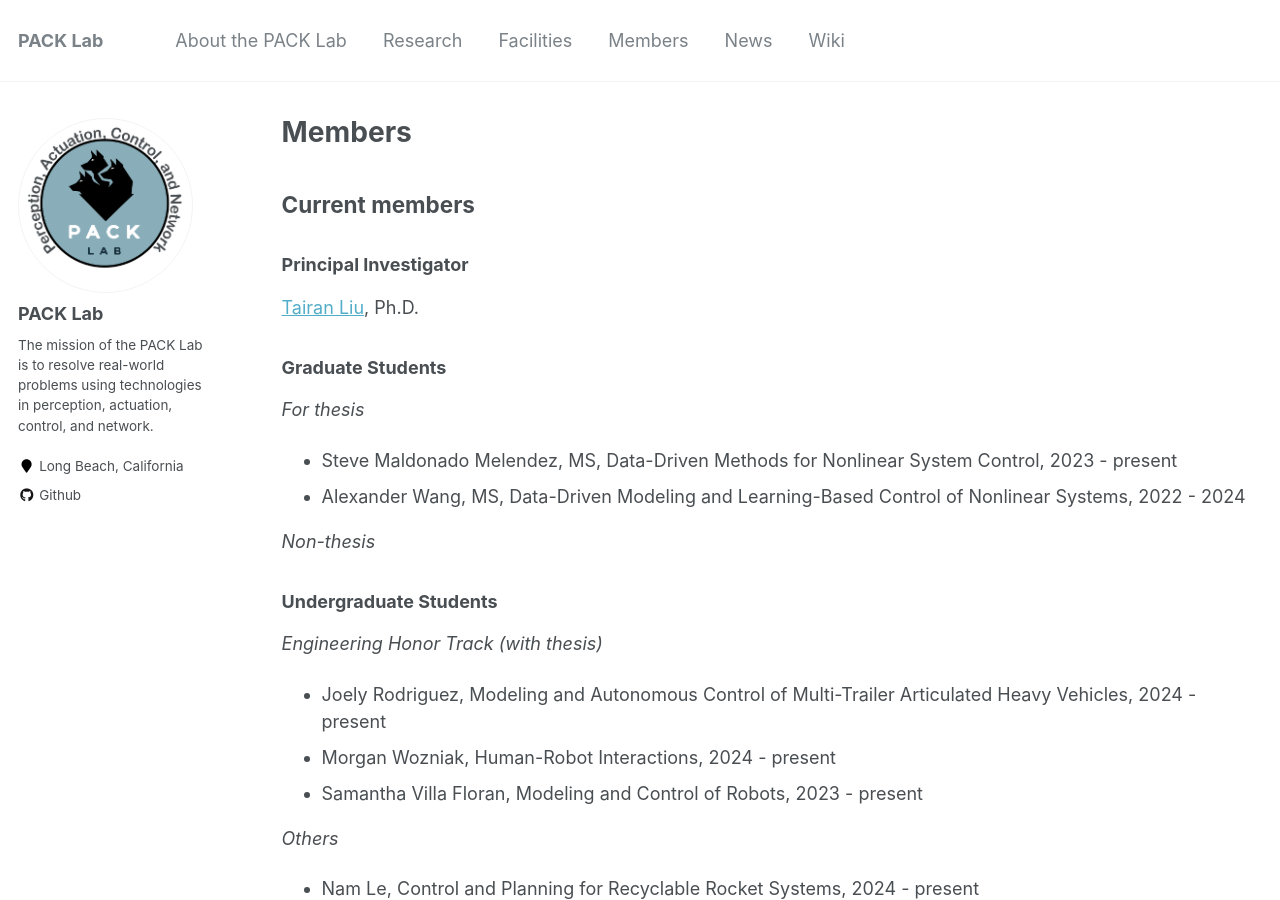
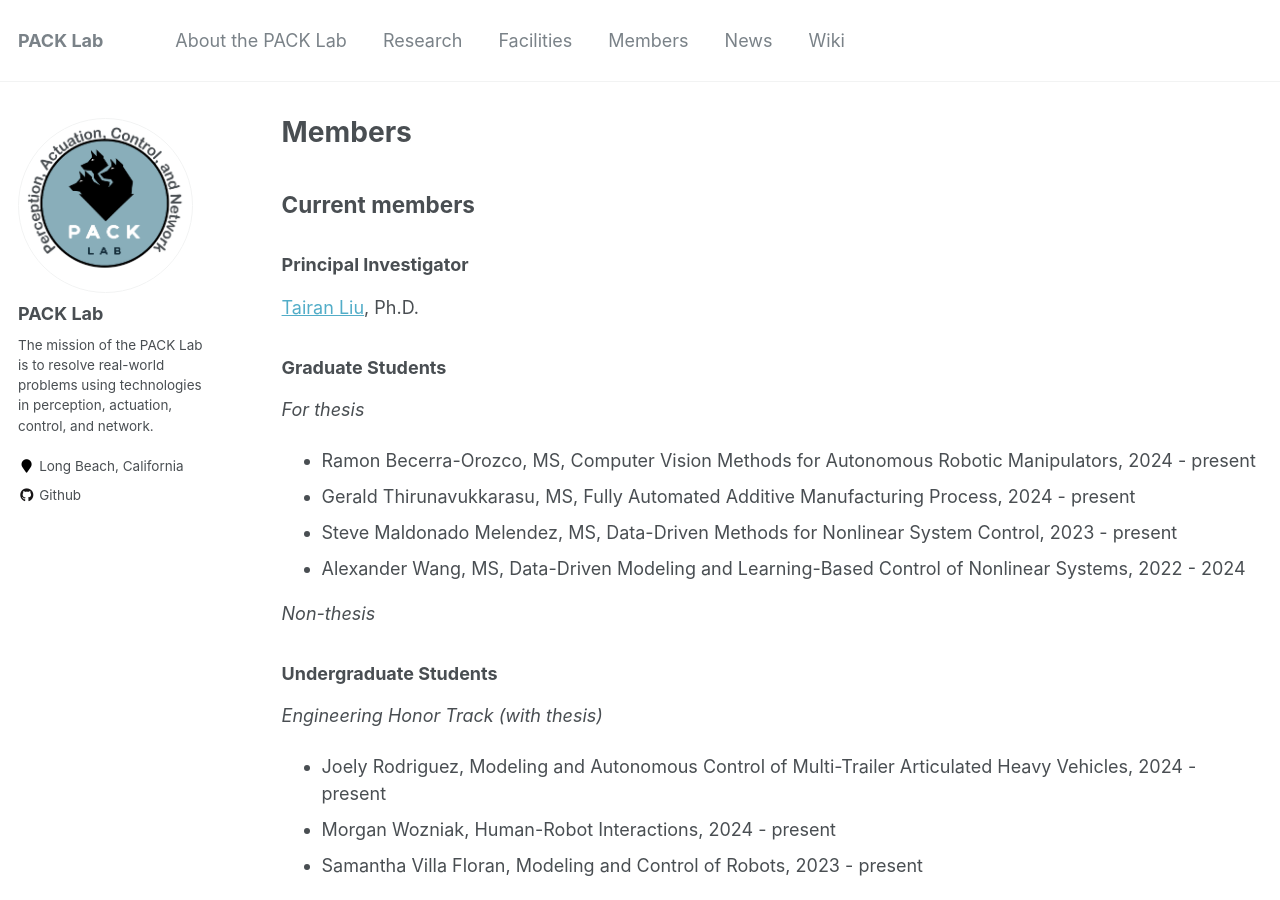
Before and after one commit to pack-lab/pack-lab.github.io, a Jekyll site: the page built from _pages/members.md, in a window 1280 px wide and 900 px high. Built offline with Jekyll 4.4.1, drawn with Linux system fonts in a browser that asks for light colours.

Commit message:
Update members.md

```diff
--- a/_pages/members.md
+++ b/_pages/members.md
@@ -14,6 +14,8 @@ author_profile: true
 
 *For thesis*
 
+* Ramon Becerra-Orozco, MS, Computer Vision Methods for Autonomous Robotic Manipulators, 2024 - present
+* Gerald Thirunavukkarasu, MS, Fully Automated Additive Manufacturing Process, 2024 - present
 * Steve Maldonado Melendez, MS, Data-Driven Methods for Nonlinear System Control, 2023 - present
 * Alexander Wang, MS, Data-Driven Modeling and Learning-Based Control of Nonlinear Systems, 2022 - 2024
 
```
